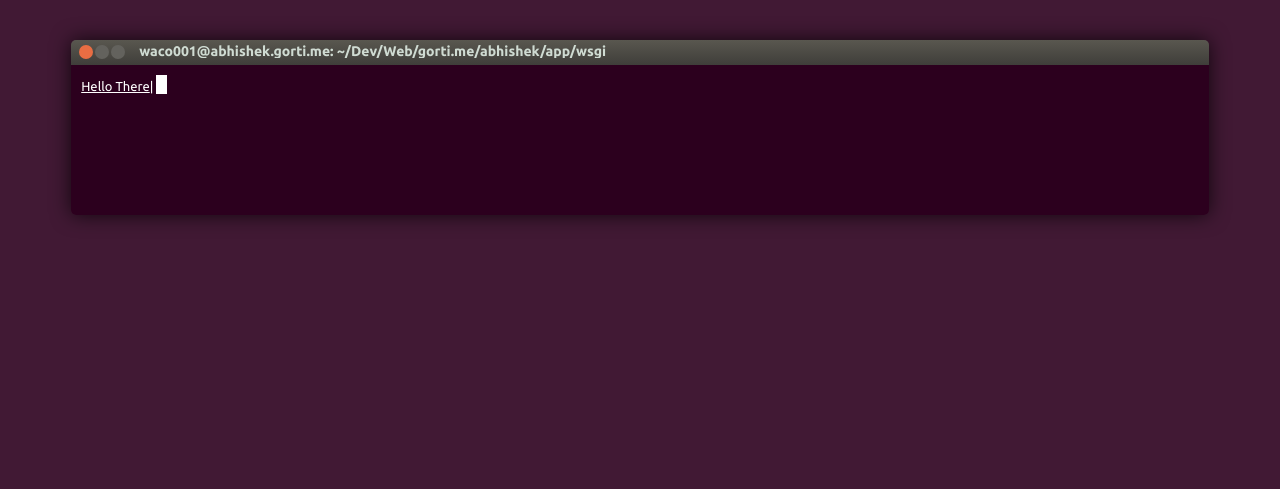
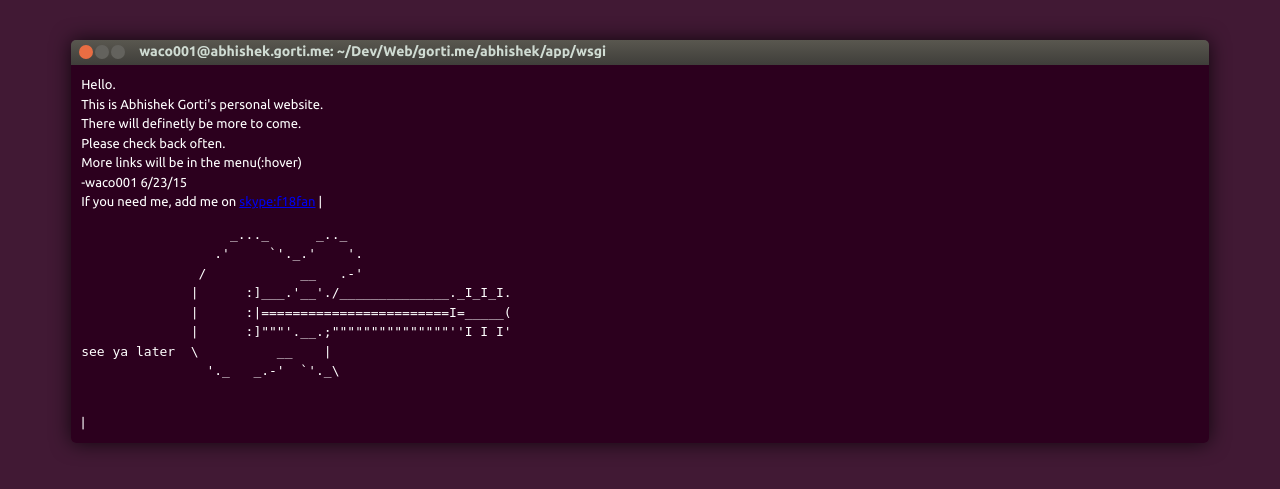
Before and after one commit to waco001/abhishekgorti.me-flask, a Flask app: page / in a window 1280 px wide. Shown: the top 489 px of the page. Run offline with Flask 2, Linux system fonts and the light colour scheme.

Commit message:
Final Site of the Day :P

```diff
--- a/wsgi/static/css/cssterm.css
+++ b/wsgi/static/css/cssterm.css
@@ -232,6 +232,24 @@ line-height: 1.5em;
   white-space: nowrap;
   overflow: hidden;
 }
+.menu a{
+  margin-right: 10px;
+  text-decoration: none;
+  font-weight: normal;
+}
+.menu a:link, a:visited {
+    color: white;
+}
+.menu a:hover {
+    color: white;
+    font-weight: bold;
+}
+.menu {
+  display:none;
+}
+.home{
+
+}
 .folder{
     float: left;
     margin-right:5px;
@@ -314,38 +332,45 @@ line-height: 1.5em;
     background:#2C001E;
     padding:10px;
     line-height:1.5em;
+    overflow-y: scroll;
+    height: 80%;
 }
 #body span {
    color: #FFFFFF!important;
 }
 
-@keyframes blink
-{
-  0%   {  background:rgba(99,222,0,100);  }
-  100% {  background:rgba(99,222,0,0);  }
+@keyframes blink{
+  0%   {  background:white; opacity: 1; }
+  50% {  opacity: 0;  }
+  100% {  background:white; opacity: 1;  }
+
 }
 
 @-webkit-keyframes blink {
-  0%   {  background:rgba(99,222,0,100);  }
-  100% {  background:rgba(99,222,0,0);  }
+  0%   {  background:white; opacity: 1; }
+  50% {  opacity: 0;  }
+  100% {  background:white; opacity: 1;  }
+
 }
 @-moz-keyframes blink {
-  0%   {  background:rgba(99,222,0,100);  }
-  100% {  background:rgba(99,222,0,0);  }
+  0%   {  background:white; opacity: 1; }
+  50% {  opacity: 0;  }
+  100% {  background:white; opacity: 1;  }
+
 }
 .cursor {
   background: white;
   display:inline-block;
-  width:11px;
+  width:8px;
   height:19px;
   margin-bottom:-3px;
 }
-#body:hover .cursor {
+.cursor {
     -webkit-animation-name: blink;
-    -webkit-animation-duration: 1.5s;
+    -webkit-animation-duration: 1s;
     -webkit-animation-iteration-count: infinite;
     -moz-animation-name: blink;
-    -moz-animation-duration: 1.5s;
+    -moz-animation-duration: 1s;
     -moz-animation-iteration-count: infinite;
 }
 
--- a/wsgi/static/js/typed.js
+++ b/wsgi/static/js/typed.js
@@ -134,7 +134,7 @@
 
             // varying values for setTimeout during typing
             // can't be global since number changes each time loop is executed
-            var humanize = Math.round(Math.random() * (100 - 30)) + this.typeSpeed;
+            var humanize = this.typeSpeed;
             var self = this;
 
             // ------------- optional ------------- //
@@ -248,7 +248,7 @@
 
             // varying values for setTimeout during typing
             // can't be global since number changes each time loop is executed
-            var humanize = Math.round(Math.random() * (100 - 30)) + this.backSpeed;
+            var humanize = this.backSpeed;
             var self = this;
 
             self.timeout = setTimeout(function() {
--- a/wsgi/templates/index.html
+++ b/wsgi/templates/index.html
@@ -8,12 +8,21 @@
     <script src="{{url_for('static',filename='js/typed.js')}}"></script>
     <script>
         $(function(){
-        $(".element").typed({
-            strings: ["First ^1000 sentence.", "Second<br>sentence.", "<u>Hello There</u>"],
-            typeSpeed: 0
+            $(".content").typed({
+                strings: [$('.content-raw').html()],
+                typeSpeed: 20,
+                showCursor: true,
+                callback: function(){
+                    $(".bonuscontent").typed({
+                        strings: [$('.bonuscontent-raw').html()],
+                        typeSpeed: 0.001,
+                        showCursor: true
+                    });
+                }
             });
         });
     </script>
+
 </head>
 <body>
     <div id="window">
@@ -26,7 +35,7 @@
                         <div class="glow"></div>
                     </div>
                     <div class="light yellow">
-                    <div class="glyph">&ndash;</div>
+                        <div class="glyph">-</div>
                         <div class="shine"></div>
                         <div class="glow"></div>
                     </div>
@@ -36,8 +45,11 @@
                         <div class="glow"></div>
                     </div>
                 </div>
-            <div id="title">
+                <div id="title" class="home">
                     <p class="ellipsis">waco001@abhishek.gorti.me: ~/Dev/Web/gorti.me/abhishek/app/wsgi</p>
+                </div>
+                <div id="title" class="menu">
+                    <p class="ellipsis"><a href="/">Home</a><a href="/about">About Me</a><a href="/blog">Blog</a><a href="/contact">Contact</a></p>
                 </div>
                 <div id="bubble">
                     <div class="shine"></div>
@@ -46,9 +58,41 @@
             </div>
         </div>
         <div id="body">
-       <span class="element"></span>
-        <div class="cursor"></div>
+         <span class="content"></span>
+         <span class="bonuscontent"></span>
      </div>
  </div>
+ <div class="content-raw" style="display: none;">
+    Hello.
+    <br>This is Abhishek Gorti's personal website.
+    <br>There will definetly be more to come.
+    <br>Please check back often.
+    <br>More links will be in the menu(:hover)
+    <br>-waco001 6/23/15
+    <br>If you need me, add me on <a href="skype:f18fan?add">skype:f18fan</a>
+</div>
+<div class="bonuscontent-raw" style="display: none;">
+    <pre>
+                   _..._      _.._
+                 .'     `'._.'    '.
+               /            __   .-'
+              |      :]___.'__'./______________._I_I_I.
+              |      :|========================I=_____(
+              |      :]"""'.__.;"""""""""""""""''I I I'
+see ya later  \          __    |
+                '._   _.-'  `'._\
+    </pre>
+</div>
+<script>
+    $('.top').mouseover(function(e){
+        console.log("HELLO");
+        $('.home').hide();
+        $('.menu').show();
+    });
+    $('.top').mouseout(function(e){
+        $('.home').show();
+        $('.menu').hide();
+    });
+</script>
 </body>
 </html>
```
Lines whose indentation alone changed are shown as unchanged.
